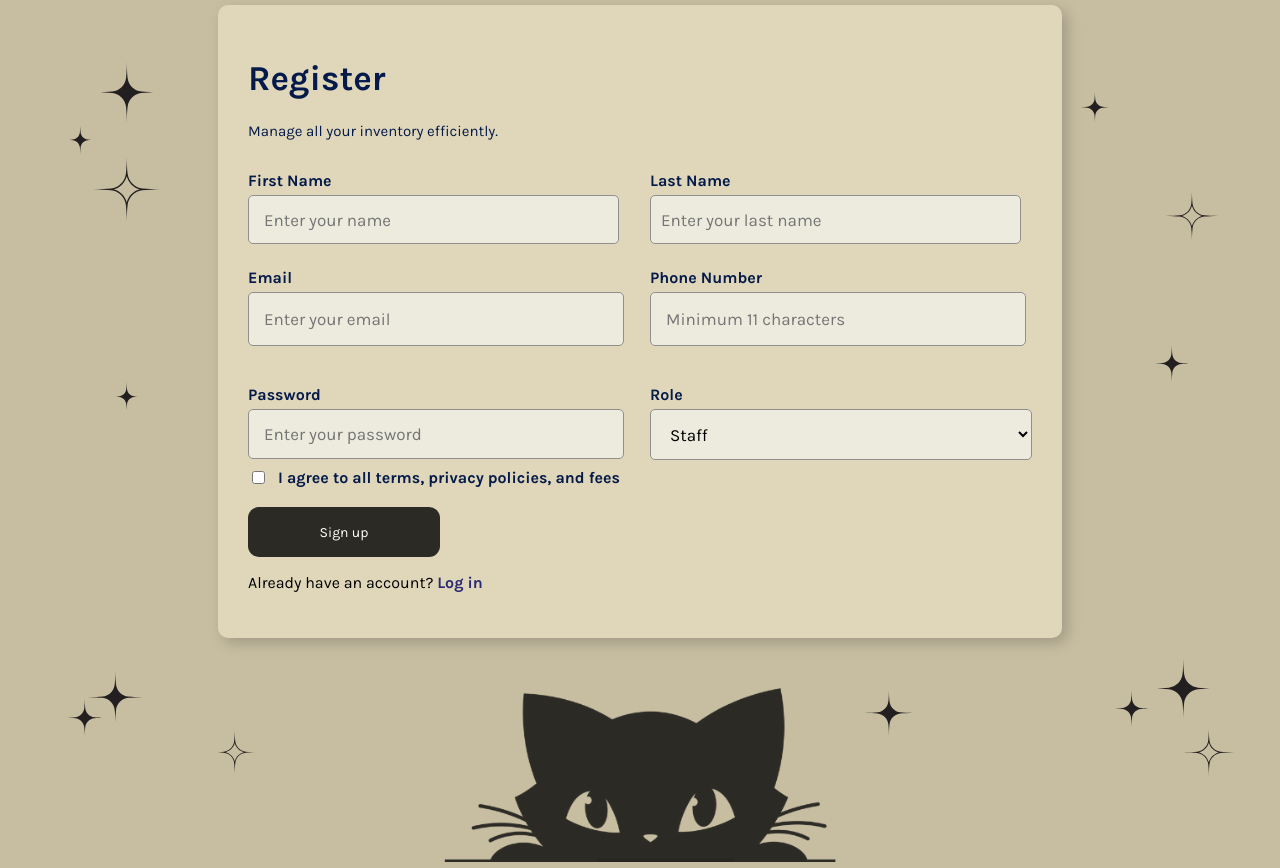
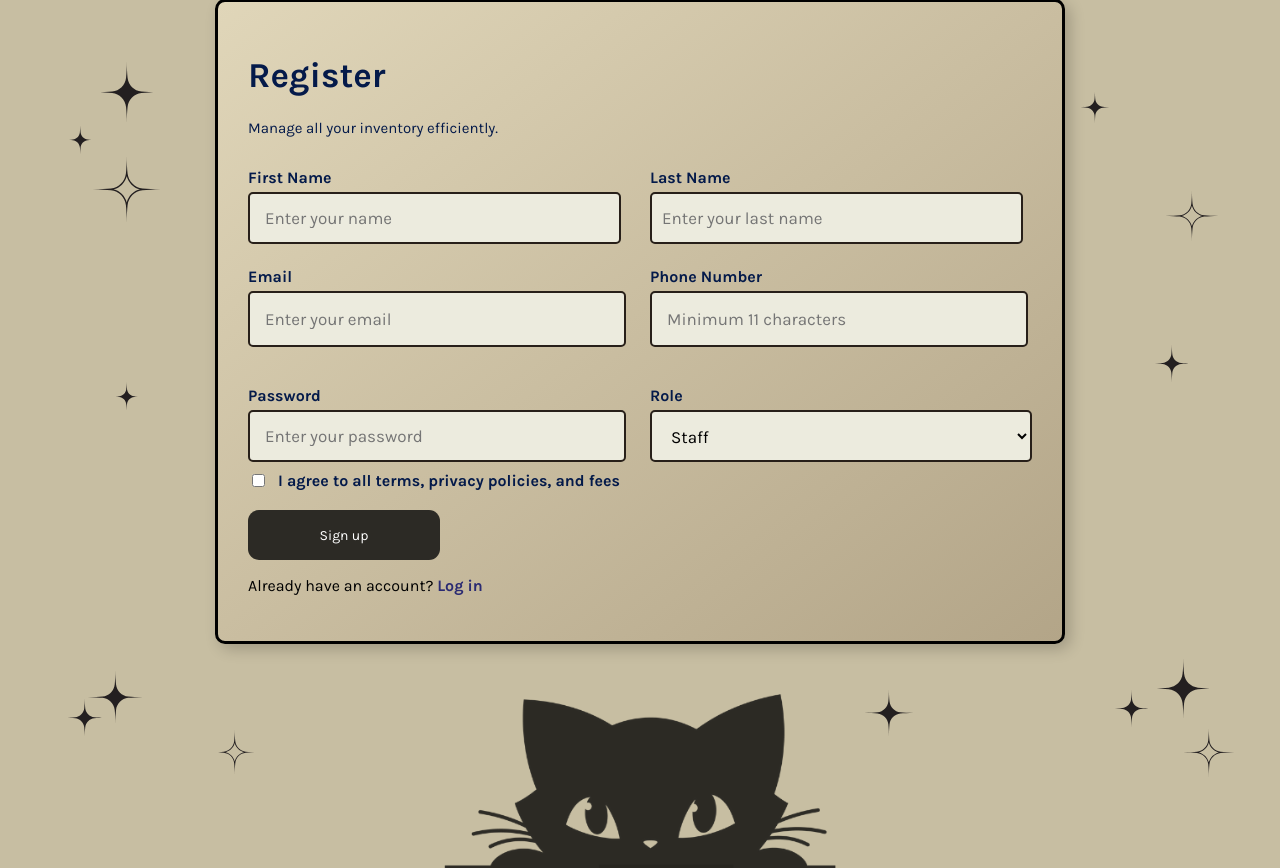
Before and after one commit to megan-esguerra/PrelimDevopsProject, a CodeIgniter 4 app: the page made by app/Views/register.php in a window 1280 px wide. Run offline with PHP 8.4 and a stand-in for CodeIgniter, Linux system fonts and the light colour scheme; the template is opened without the code that fills it, so the values that code supplies are empty; some libraries are stand-ins or nearby versions.

Commit message:
Design Updated_Register

```diff
--- a/app/Views/register.php
+++ b/app/Views/register.php
@@ -31,8 +31,9 @@
             z-index: 1;
             margin-bottom: 6rem;
             box-shadow: 5px 5px 15px rgba(0, 0, 0, 0.2);
-            background: #e0d6b9;
+            background: linear-gradient(to bottom right, #e0d6b9, #b3a588);
             width: 49rem;
+            border: 3px solid;
         }
         .form-group {
             margin-bottom: 4px;
@@ -59,7 +60,7 @@
             width: 90%;
             padding: 15px;
             background-color: #ecebde;
-            border: 1px solid #8f8f8f;
+            border: 2px solid #271f19;
             border-radius: 5px;
             margin-bottom: 1px;
             height: 22%;
```
